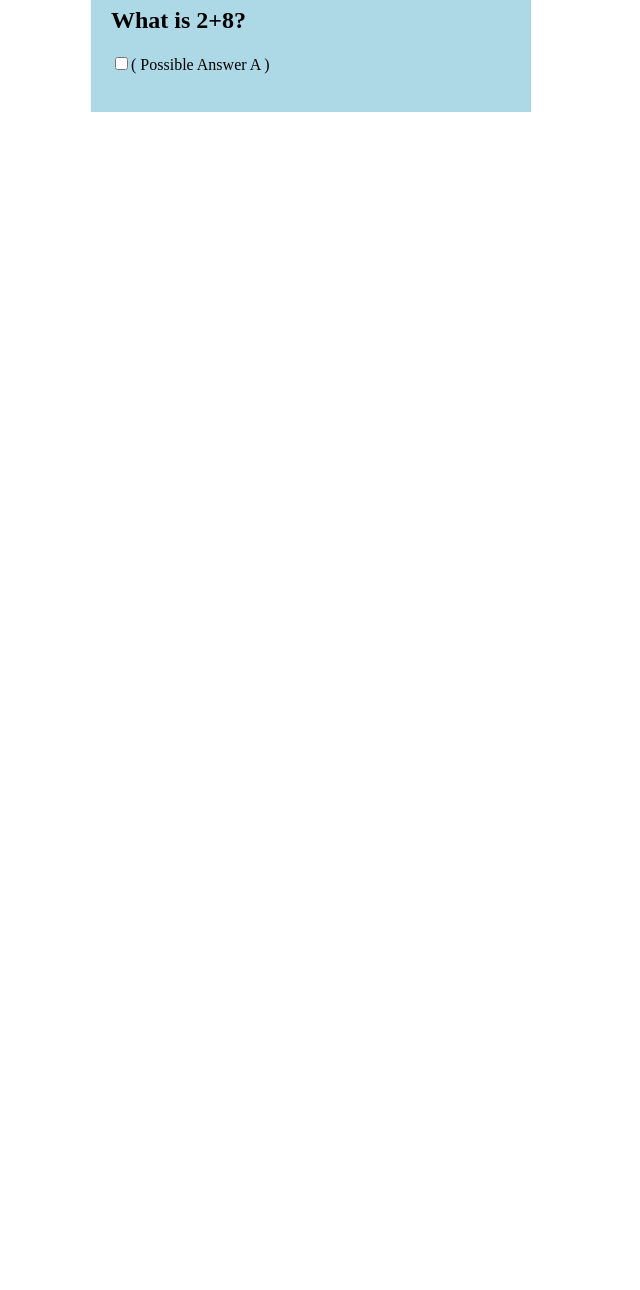
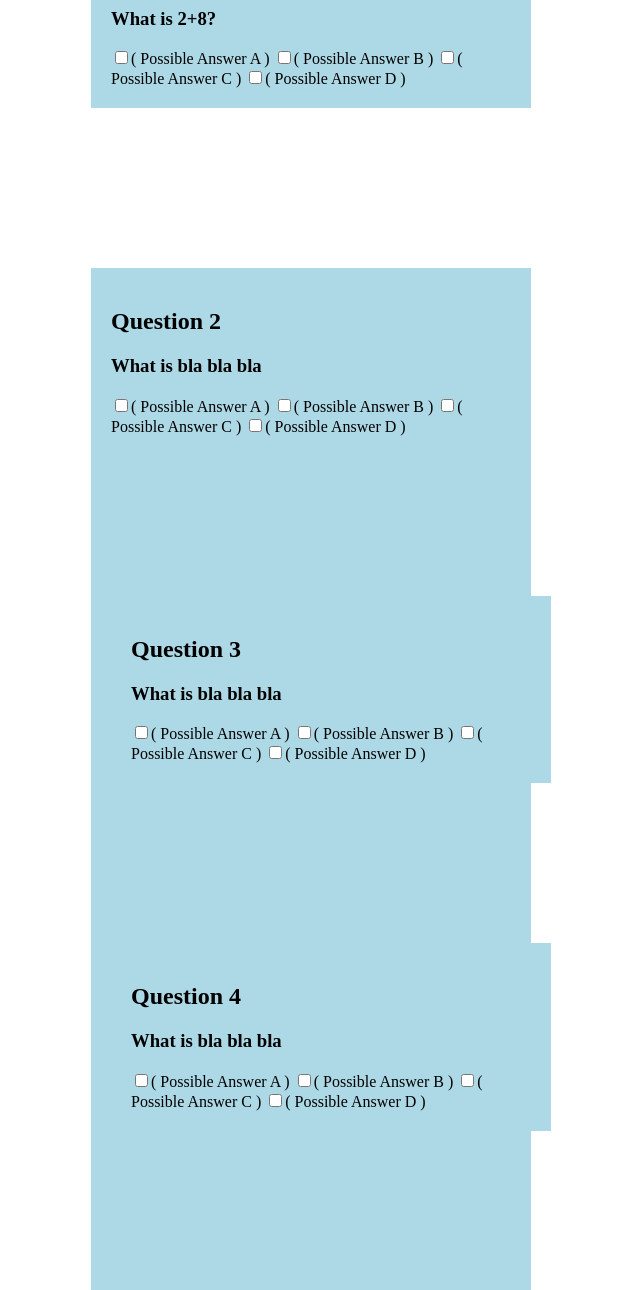
Before and after one commit to blackshane/quiz-game, a plain HTML site: page index.html in a window 1280 px wide. Shown: the part 354-1644 px from the top of the page, without its empty margins (329-969 px from the left). Before the commit the page ends 800 px from the top, so only its background shows below. Drawn offline with Linux system fonts and the light colour scheme.

Commit message:
Added more question boxes.

```diff
--- a/index.html
+++ b/index.html
@@ -13,16 +13,81 @@
         <button id="start" class="btn">Start Quiz</button>
 
     </div>
-    <div class= "container" id="question-one"> <h1>Question 1</h1>
-        <a><h2>What is bla bla bla</h2></a>
+
+    <div class= "container" id="question-one"> <h2>Question 1</h2>
+        <a><h3>What is bla bla bla</h3></a>
         <!--Could also make answers themselves the buttons-->
         <div class="chbox">
             <label>
-              <input type="checkbox" name="Numbers" id="input-numbers">( Possible Answer A )
+              <input type="checkbox" id="answer-a">( Possible Answer A )
+            </label>
+            <label>
+                <input type="checkbox" id="answer-b">( Possible Answer B )
+            </label>
+            <label>
+                <input type="checkbox" id="answer-c">( Possible Answer C )
+            </label>
+            <label>
+                <input type="checkbox" id="answer-d">( Possible Answer D )
             </label>
           </div>
-          <br>
     </div>
+
+    <div class= "container" id="question-two"> <h2>Question 2</h2>
+        <a><h3>What is bla bla bla</h3></a>
+        <!--Could also make answers themselves the buttons-->
+        <div class="chbox">
+            <label>
+                <input type="checkbox" id="answer-a">( Possible Answer A )
+            </label>
+            <label>
+                <input type="checkbox" id="answer-b">( Possible Answer B )
+            </label>
+            <label>
+                <input type="checkbox" id="answer-c">( Possible Answer C )
+            </label>
+            <label>
+                <input type="checkbox" id="answer-d">( Possible Answer D )
+            </label>
+    </div>
+
+    <div class= "container" id="question-three"> <h2>Question 3</h2>
+        <a><h3>What is bla bla bla</h3></a>
+        <!--Could also make answers themselves the buttons-->
+        <div class="chbox">
+            <label>
+            <input type="checkbox" id="answer-a">( Possible Answer A )
+            </label>
+            <label>
+                <input type="checkbox" id="answer-b">( Possible Answer B )
+            </label>
+            <label>
+                <input type="checkbox" id="answer-c">( Possible Answer C )
+            </label>
+            <label>
+                <input type="checkbox" id="answer-d">( Possible Answer D )
+            </label>
+          </div>
+      </div>
+
+      <div class= "container" id="question-four"> <h2>Question 4</h2>
+        <a><h3>What is bla bla bla</h3></a>
+        <!--Could also make answers themselves the buttons-->
+        <div class="chbox">
+            <label>
+            <input type="checkbox" id="answer-a">( Possible Answer A )
+            </label>
+            <label>
+                <input type="checkbox" id="answer-b">( Possible Answer B )
+            </label>
+            <label>
+                <input type="checkbox" id="answer-c">( Possible Answer C )
+            </label>
+            <label>
+                <input type="checkbox" id="answer-d">( Possible Answer D )
+            </label>
+          </div>
+      </div>
 
 
 
--- a/script.js
+++ b/script.js
@@ -12,7 +12,7 @@ const QUESTIONS = [
  ];
 
  let counter = 0;
- let display = document.querySelector('h2'); // (h3) isn't accurate)
+ let display = document.querySelector('h3'); // is only targeting 1st <h3>
  display.innerText = QUESTIONS[counter]
 
  let btn = document.getElementById('start');
--- a/style.css
+++ b/style.css
@@ -6,7 +6,7 @@
 }
 
 
-#next{
+#start {
     width:100px;
     padding:10px;
     border-radius:10px;
```
Lines whose indentation alone changed are shown as unchanged.
